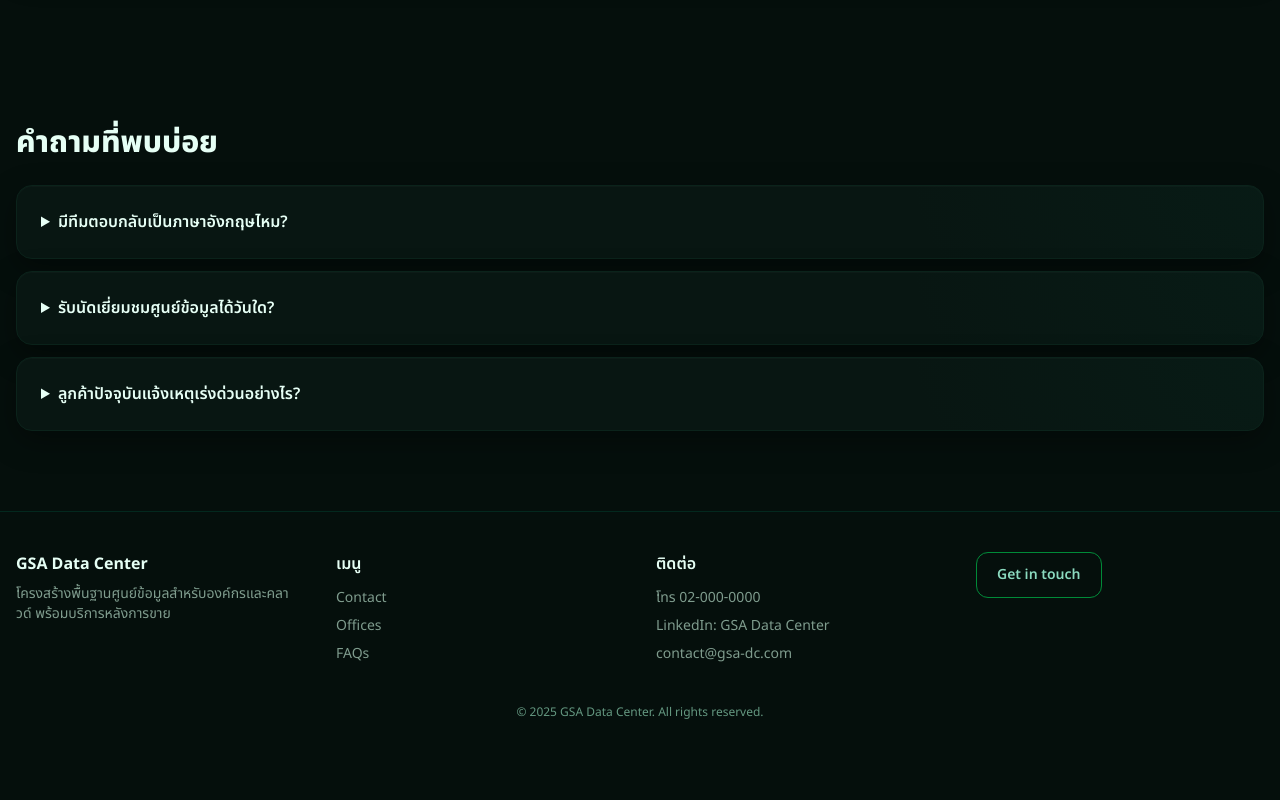
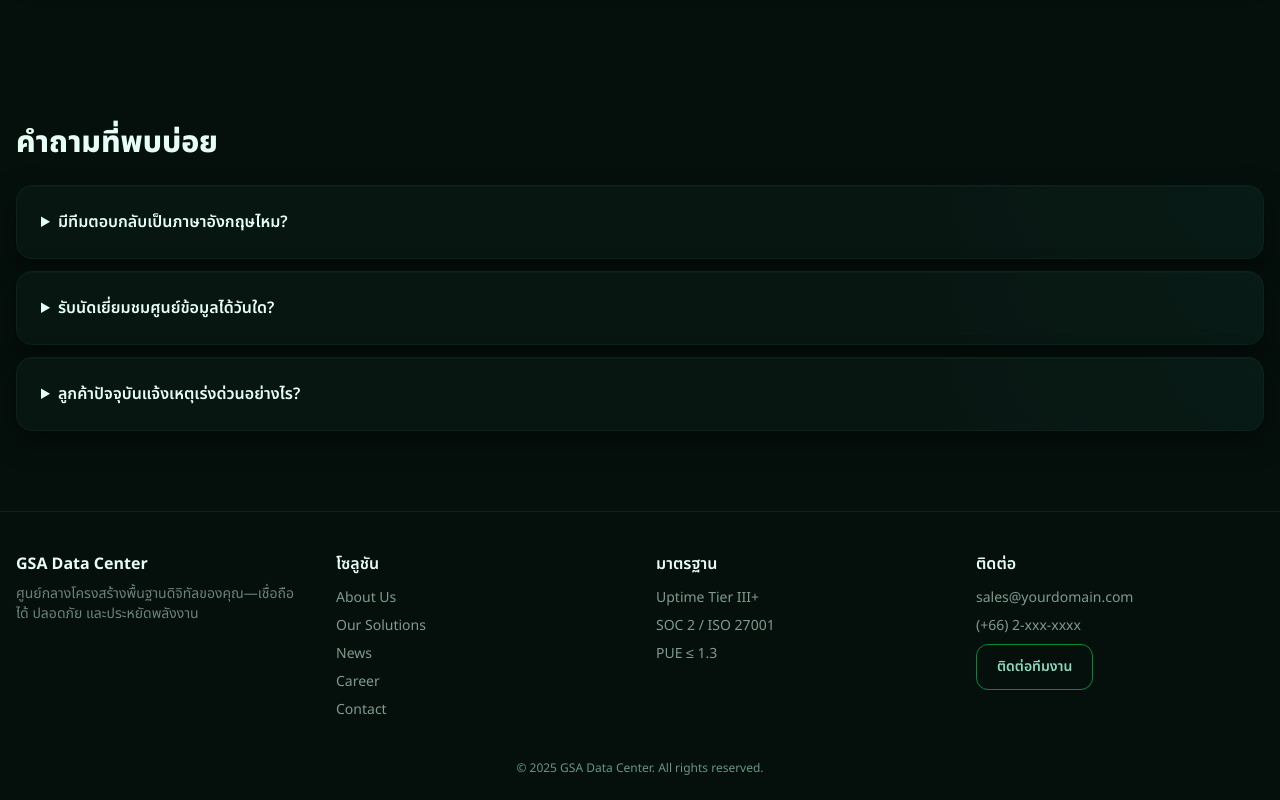
Before and after one commit to herokingson/gsa, a plain HTML site: page contact.html in a window 1280 px wide. Shown: the part 2085-2885 px from the top of the page. Before the commit the page ends 2829 px from the top, so only its background shows below. Drawn offline with nearby package versions, Linux system fonts and the light colour scheme.

Commit message:
fix footer

```diff
--- a/contact.html
+++ b/contact.html
@@ -84,7 +84,7 @@
         <a href="news.html" class="footer-link">News</a>
         <a href="career.html" class="footer-link">Career</a>
         <a href="contact.html" class="footer-link">Contact</a>
-        <a href="#" class="btn-primary">เข้าสู่ระบบ</a>
+        <a href="https://amr.gulf.co.th/Login2.aspx?ReturnUrl=%2f" class="btn-primary">เข้าสู่ระบบ</a>
       </nav>
       <button aria-controls="mobileMenu" aria-expanded="false" aria-label="เมนู"
         class="md:hidden inline-flex items-center justify-center w-10 h-10 rounded bg-[var(--accent-2)] text-white border border-black hover:bg-[var(--accent)]/90 focus:outline-none focus:ring-2 focus:ring-white/20"
@@ -109,7 +109,8 @@
       <a class="block py-3" href="./news.html">News</a>
       <a class="block py-3" href="./career.html">Career</a>
       <a class="block py-3" href="./contactus.html">Contact</a>
-      <a class="btn-primary block my-3 w-full justify-center" href="#">Get Quote</a>
+      <a class="btn-primary block my-3 w-full justify-center"
+        href="https://amr.gulf.co.th/Login2.aspx?ReturnUrl=%2f">เข้าสู่ระบบ</a>
     </div>
   </header>
 
@@ -301,27 +302,34 @@
     <div class="mx-auto max-w-7xl px-4 py-10 grid md:grid-cols-4 gap-8">
       <div>
         <div class="font-bold">GSA Data Center</div>
-        <p class=" text-emerald-100/60 text-sm mt-2">โครงสร้างพื้นฐานศูนย์ข้อมูลสำหรับองค์กรและคลาวด์
-          พร้อมบริการหลังการขาย</p>
+        <p class=" text-emerald-100/50 text-sm mt-2">ศูนย์กลางโครงสร้างพื้นฐานดิจิทัลของคุณ—เชื่อถือได้ ปลอดภัย
+          และประหยัดพลังงาน</p>
       </div>
       <div>
-        <div class="font-semibold mb-3">เมนู</div>
+        <div class="font-semibold mb-3">โซลูชัน</div>
         <ul class="space-y-2 text-sm">
-          <li><a href="#contact" class="footer-link">Contact</a></li>
-          <li><a href="#offices" class="footer-link">Offices</a></li>
-          <li><a href="#faqs" class="footer-link">FAQs</a></li>
+          <li><a href="aboutus.html" class="footer-link">About Us</a></li>
+          <li><a href="service.html" class="footer-link">Our Solutions</a></li>
+          <li><a href="news.html" class="footer-link">News</a></li>
+          <li><a href="career.html" class="footer-link">Career</a></li>
+          <li><a href="contact.html" class="footer-link">Contact</a></li>
+        </ul>
+      </div>
+      <div>
+        <div class="font-semibold mb-3">มาตรฐาน</div>
+        <ul class="space-y-2 text-sm">
+          <li class="footer-link">Uptime Tier III+</li>
+          <li class="footer-link">SOC 2 / ISO 27001</li>
+          <li class="footer-link">PUE ≤ 1.3</li>
         </ul>
       </div>
       <div>
         <div class="font-semibold mb-3">ติดต่อ</div>
         <ul class="space-y-2 text-sm">
-          <li class="footer-link">โทร 02‑000‑0000</li>
-          <li class="footer-link">LinkedIn: GSA Data Center</li>
-          <li class="footer-link">contact@gsa-dc.com</li>
+          <li class="footer-link">sales@yourdomain.com</li>
+          <li class="footer-link">(+66) 2-xxx-xxxx</li>
+          <li><a href="#contact" class="btn-outline px-3 py-2">ติดต่อทีมงาน</a></li>
         </ul>
-      </div>
-      <div>
-        <a href="#contact" class="btn-outline px-3 py-2">Get in touch</a>
       </div>
     </div>
     <div class="text-center text-emerald-200/60 text-xs pb-6">© 2025 GSA Data Center. All rights reserved.</div>
```
Also changed, not shown: aboutus.html (+14 -11 lines), career.html (+22 -13 lines), index.html (+10 -7 lines), news.html (+22 -13 lines), service.html (+23 -15 lines).
